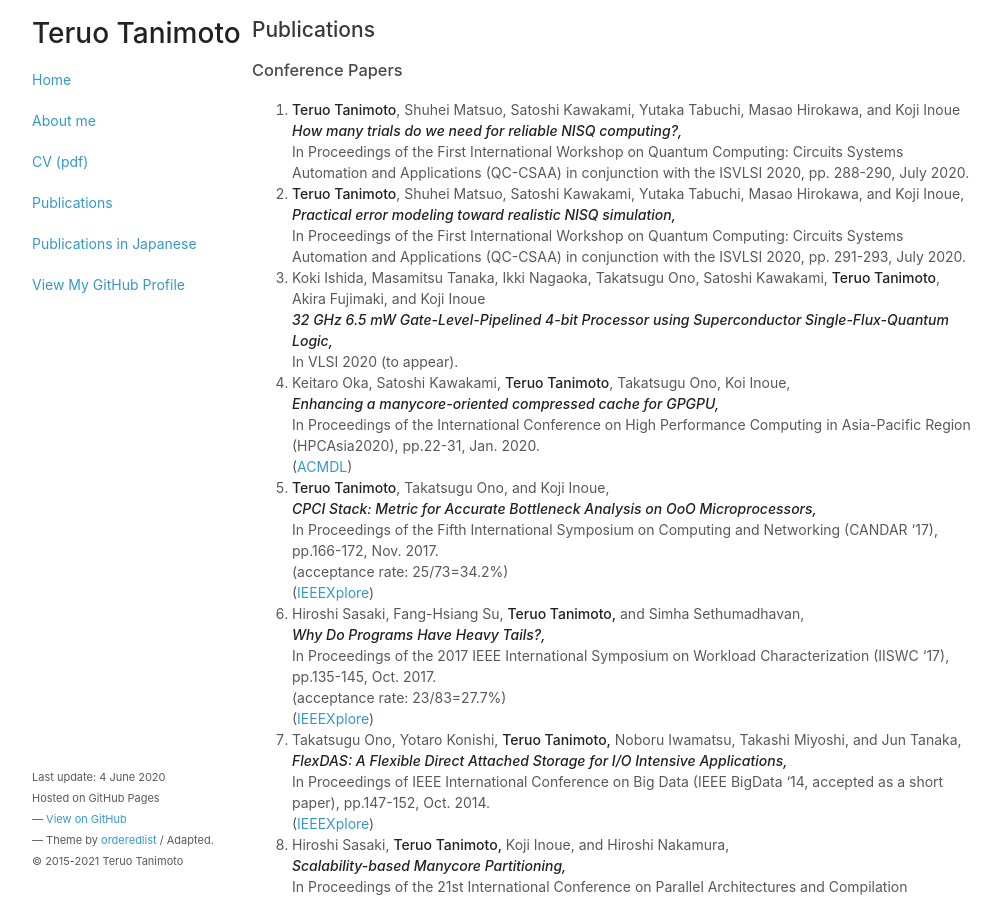
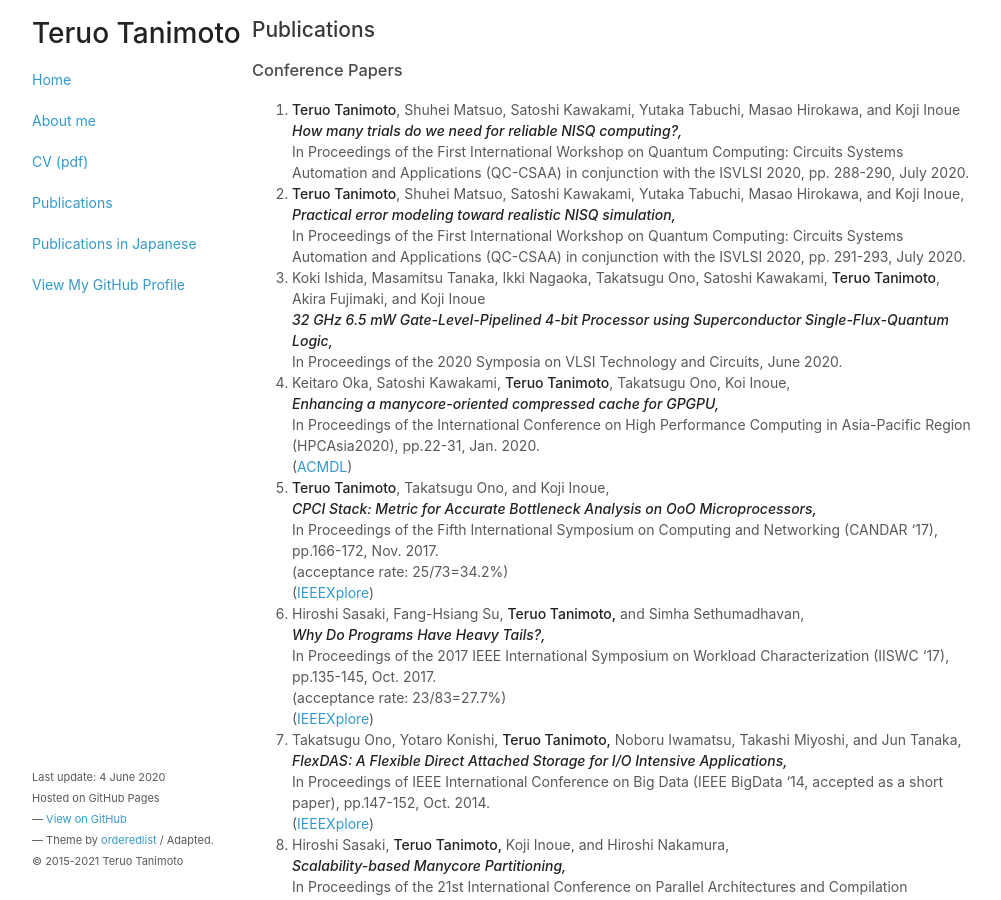
Before and after one commit to teruo41/teruo41.github.io, a Jekyll site: the page built from pubse.md, in a window 1280 px wide and 900 px high. Shown: the whole window, without its empty margins (138-1139 px from the left). Built offline with Jekyll 4.4.1, drawn with Linux system fonts in a browser that asks for light colours.

Commit message:
Fixed VLSI paper

```diff
--- a/pubse.md
+++ b/pubse.md
@@ -15,8 +15,7 @@ title: Publications
    In Proceedings of the First International Workshop on Quantum Computing: Circuits Systems Automation and Applications (QC-CSAA) in conjunction with the ISVLSI 2020, pp. 291-293, July 2020.
 0. Koki Ishida, Masamitsu Tanaka, Ikki Nagaoka, Takatsugu Ono, Satoshi Kawakami, __Teruo Tanimoto__, Akira Fujimaki, and Koji Inoue
    ***32 GHz 6.5 mW Gate-Level-Pipelined 4-bit Processor using Superconductor Single-Flux-Quantum Logic,***
-   In VLSI 2020 (to appear).
-
+   In Proceedings of the 2020 Symposia on VLSI Technology and Circuits, June 2020.
 0. Keitaro Oka, Satoshi Kawakami, __Teruo Tanimoto__, Takatsugu Ono, Koi Inoue,
    ***Enhancing a manycore-oriented compressed cache for GPGPU,***
    In Proceedings of the International Conference on High Performance Computing in Asia-Pacific Region (HPCAsia2020), pp.22-31, Jan. 2020.
```
